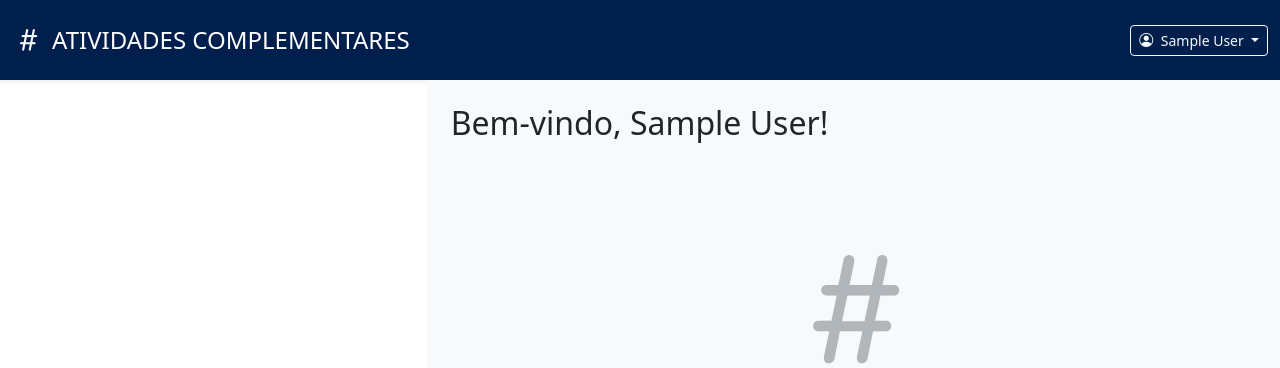
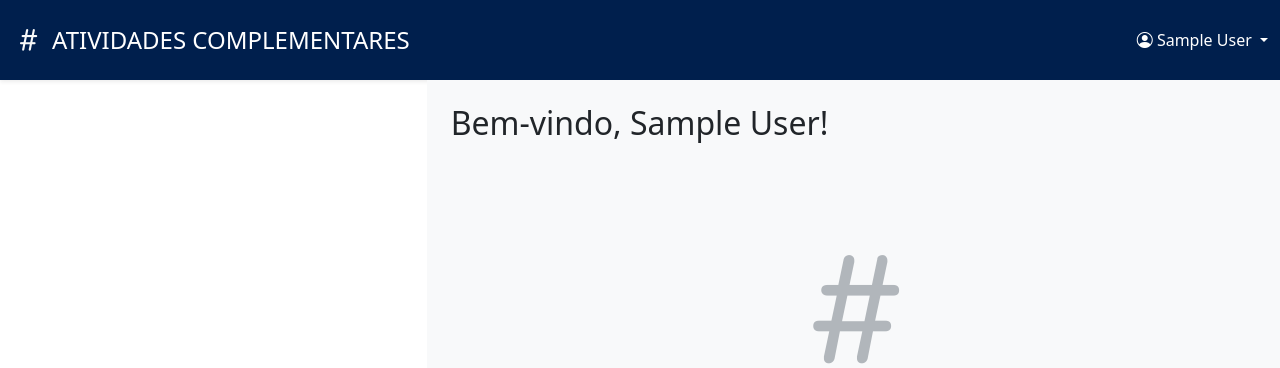
Before and after one commit to pedroferraiuoli/horas_academicas_sys, a Django app: page / in a window 1280 px wide. Shown: the top 368 px of the page. Run offline with Django 5.2, Linux system fonts and the light colour scheme; the visitor is signed in with stand-in values (Sample User, id 1); data that the repository does not hold is empty; some libraries are stand-ins or nearby versions.

Commit message:
style: Update navbar styles for improved user experience and enhance category header visibility

```diff
--- a/plataforma/atividades/static/style.css
+++ b/plataforma/atividades/static/style.css
@@ -26,7 +26,7 @@
 .navbar .nav-link,
 .navbar .dropdown-item,
 .dropdown-item-text {
-    color: #fff !important;
+    color: var(--btn-primary-blue) !important;
 }
 
 .navbar .dropdown-menu {
@@ -37,6 +37,11 @@
 .navbar .dropdown-item:focus {
     background-color: var(--main-green-light);
     color: #fff !important;
+}
+
+.navbar-head {
+  color: var(--btn-delete-orange) !important;
+  font-size: large !important;
 }
 
 /* Sidebar - fundo claro, borda fina */
--- a/plataforma/atividades/templates/base.html
+++ b/plataforma/atividades/templates/base.html
@@ -19,11 +19,12 @@
                 <i class="bi bi-hash fs-2 me-2 text-light"></i>
                 <h4 class="mb-0">ATIVIDADES COMPLEMENTARES</h4>
             </div>
-            <div class="dropdown">
-                <button class="btn btn-outline-light btn-sm dropdown-toggle" type="button" data-bs-toggle="dropdown">
-                    <i class="bi bi-person-circle me-1"></i> {{ user.get_full_name|default:user.username }}
-                </button>
-                <ul class="dropdown-menu dropdown-menu-end">
+            {% if user.is_authenticated %}
+              <span class="nav-item dropdown">
+                <a class="nav-link dropdown-toggle" href="#" id="userDropdown" role="button" data-bs-toggle="dropdown" aria-expanded="false">
+                  <i class="bi bi-person-circle"></i> {{ user.get_full_name|default:user.username }}
+                </a>
+                <ul class="dropdown-menu dropdown-menu-end" aria-labelledby="userDropdown">
                   <li><span class="dropdown-item-text"><strong>Usuário:</strong> {{ user.username }}</span></li>
                   <li><span class="dropdown-item-text"><strong>Email:</strong> {{ user.email }}</span></li>
                   {% if user.aluno %}
@@ -39,7 +40,11 @@
                     </form>
                   </li>
                 </ul>
-            </div>
+              </span>
+            {% else %}
+              <span class="nav-item"><a class="nav-link" href="{% url 'login' %}">Entrar</a></span>
+              <span class="nav-item"><a class="nav-link" href="{% url 'register' %}">Cadastrar</a></span>
+            {% endif %}
         </div>
     </header>
 
@@ -53,9 +58,9 @@
                         <table class="table table-borderless">
                             <thead>
                                 <tr>
-                                    <th class="text-muted small orange">CATEGORIAS</th>
-                                    <th class="text-muted small text-center orange">CARGA HORÁRIA</th>
-                                    <th class="text-muted small text-center orange">LIMITE</th>
+                                    <th class="navbar-head">CATEGORIAS</th>
+                                    <th class="navbar-head text-center">CARGA HORÁRIA</th>
+                                    <th class=" navbar-head text-center">LIMITE</th>
                                 </tr>
                             </thead>
                             <tbody>
```
Lines whose indentation alone changed are shown as unchanged.
